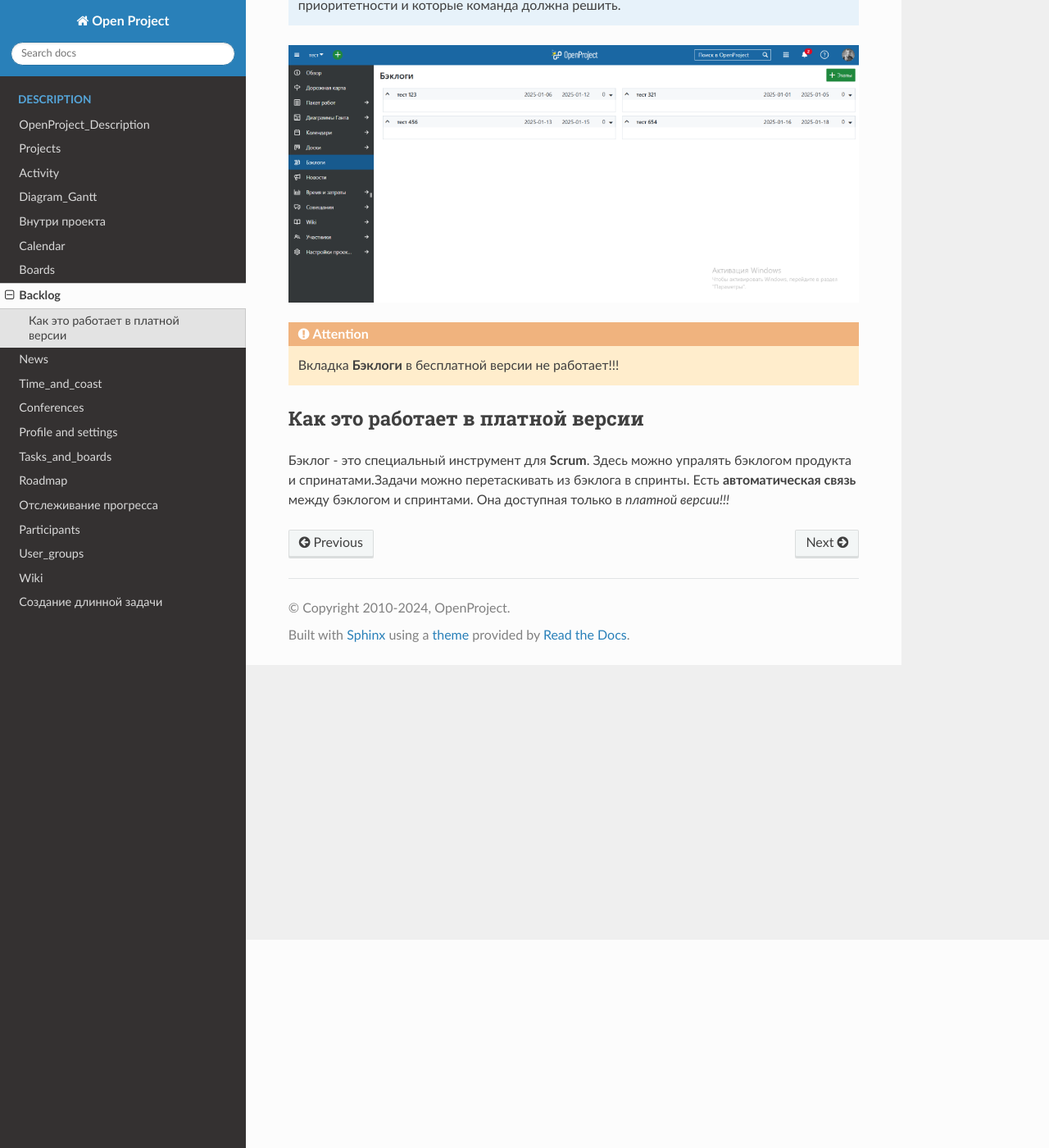
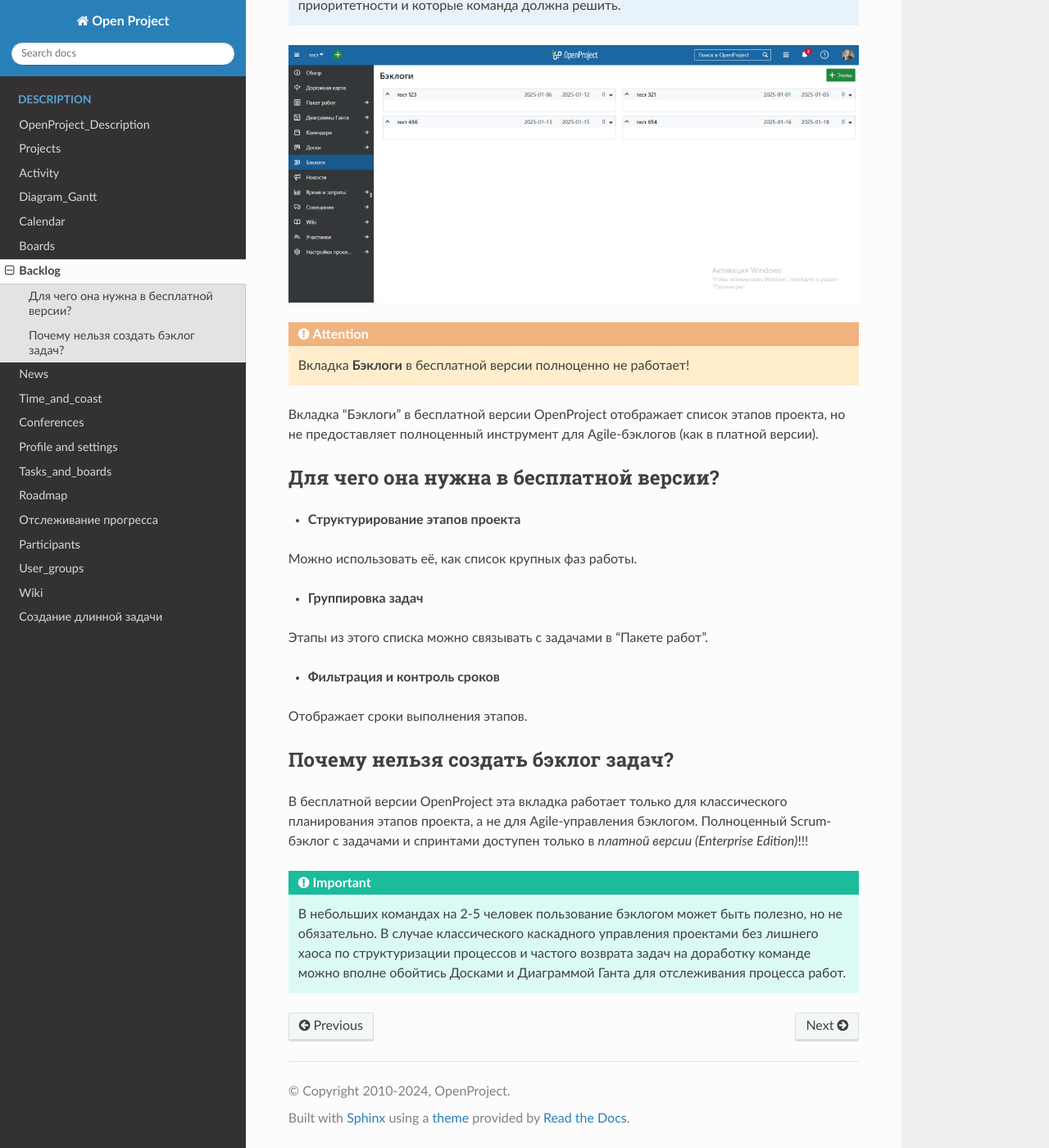
Before and after one commit to engi-su/open_project_docs, a Sphinx documentation site: the page built from source/Description/Backlog.rst, in a window 1280 px wide and 1400 px high, scrolled down 254 px. Shown: the whole window at 82% size. Built offline with Sphinx 7.4.7 and the Read the Docs theme 3.1.0, drawn with Linux system fonts in a browser that asks for light colours.

Commit message:
25.03.2025

```diff
--- a/source/Description/Backlog.rst
+++ b/source/Description/Backlog.rst
@@ -7,12 +7,37 @@
 
 .. image:: /Description/pics/main_page_backlog.png
 
-.. attention::  Вкладка **Бэклоги** в бесплатной версии не работает!!!
+.. attention::  Вкладка **Бэклоги** в бесплатной версии полноценно не работает!
 
-Как это работает в платной версии
-----------------------------------
+Вкладка "Бэклоги" в бесплатной версии OpenProject отображает список этапов
+проекта, но не предоставляет полноценный инструмент для Agile-бэклогов
+(как в платной версии).
 
-Бэклог - это специальный инструмент для **Scrum**. Здесь можно упралять
-бэклогом продукта и спринатами.Задачи можно перетаскивать из бэклога в спринты.
-Есть **автоматическая связь** между бэклогом и спринтами. Она доступная только в
-*платной версии!!!*
+Для чего она нужна в бесплатной версии?
+----------------------------------------
+
+- **Структурирование этапов проекта**
+
+Можно использовать её, как список крупных фаз работы.
+
+- **Группировка задач**
+
+Этапы из этого списка можно связывать с задачами в "Пакете работ".
+
+- **Фильтрация и контроль сроков**
+
+Отображает сроки выполнения этапов.
+
+Почему нельзя создать бэклог задач?
+------------------------------------
+
+В бесплатной версии OpenProject эта вкладка работает только для классического
+планирования этапов проекта, а не для Agile-управления бэклогом. Полноценный
+Scrum-бэклог с задачами и спринтами доступен только в *платной версии
+(Enterprise Edition)*!!!
+
+.. important:: В небольших командах на 2-5 человек пользование бэклогом может
+    быть полезно, но не обязательно. В случае классического каскадного
+    управления проектами без лишнего хаоса по структуризации процессов и
+    частого возврата задач на доработку команде можно вполне обойтись
+    Досками и Диаграммой Ганта для отслеживания процесса работ.
--- a/source/Description/Diagram_Gantt.rst
+++ b/source/Description/Diagram_Gantt.rst
@@ -38,7 +38,7 @@
 Типы Заданий, активные в проекте по умолчанию - **ЗАДАНИЕ**, **ВЕХА**, **ФАЗА**.
 
 Внутри проекта
-+++++++++++++++
+---------------
 
 Перейдем во вкладки слева ``Диаграмма Ганта``.
 
```
